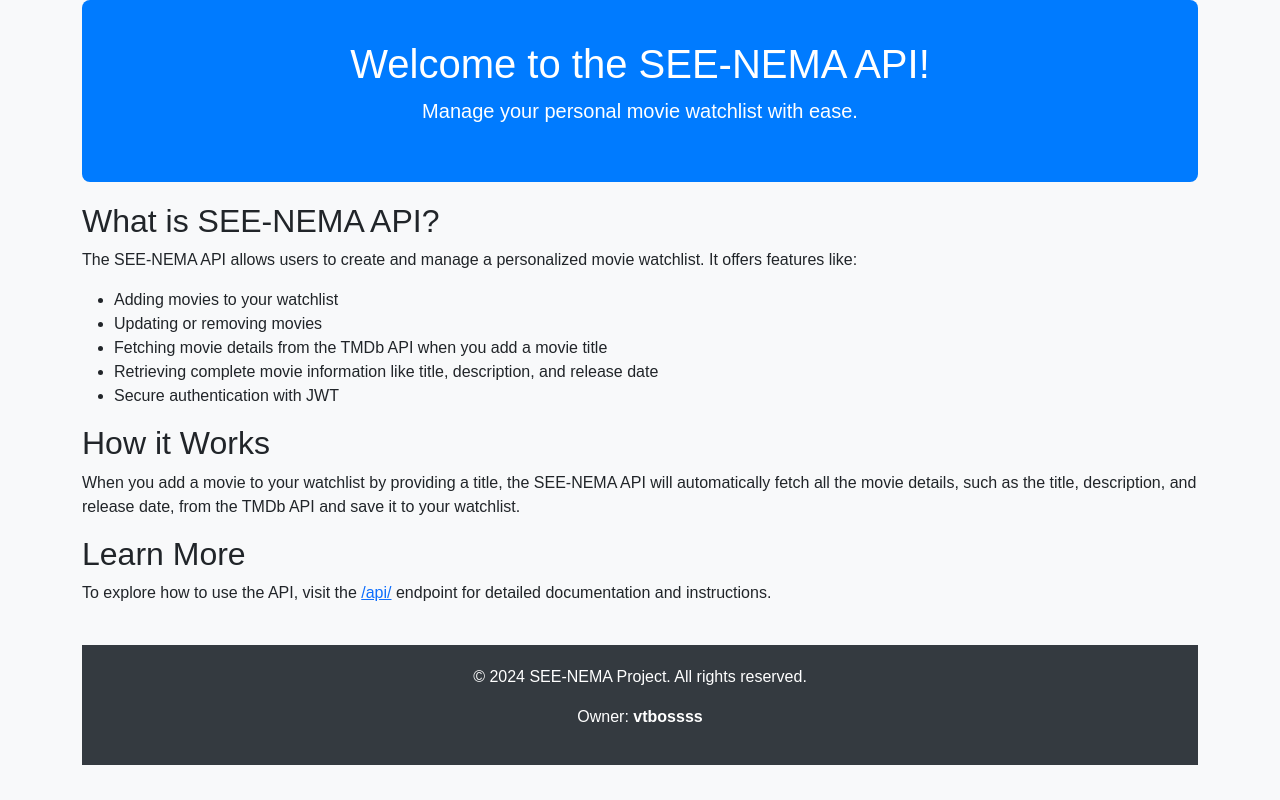
After one commit to vtbossss/SEE-NEMA-API, a Django app: page / in a window 1280 px wide. The commit adds this page. Run offline with Django 4.2, Linux system fonts and the light colour scheme; some libraries are stand-ins or nearby versions.

Commit message:
frontend

```diff
--- a/SEENEMA_API/SEENEMA_API/settings.py
+++ b/SEENEMA_API/SEENEMA_API/settings.py
@@ -31,9 +31,9 @@ BASE_DIR = Path(__file__).resolve().parent.parent
 
 
 # SECURITY WARNING: don't run with debug turned on in production!
-DEBUG = False
+DEBUG = True
 
-ALLOWED_HOSTS = ['seenema.pythonanywhere.com']
+ALLOWED_HOSTS = ['seenema.pythonanywhere.com','127.0.0.1','localhost']
 
 
 
--- a/SEENEMA_API/SEENEMA_API/urls.py
+++ b/SEENEMA_API/SEENEMA_API/urls.py
@@ -16,8 +16,10 @@ Including another URLconf
 """
 from django.contrib import admin
 from django.urls import path,include
+from api.views import Home
 
 urlpatterns = [
     path("admin/", admin.site.urls),
-    path("api/",include("api.urls"))
+    path("api/",include("api.urls")),
+    path("",Home,name="home"),
 ]
--- a/SEENEMA_API/api/views.py
+++ b/SEENEMA_API/api/views.py
@@ -10,7 +10,8 @@ from django.shortcuts import render
 
 # User Registration View
 
-
+def Home(request):
+    return render(request,'index.html')
 def landingview(request):
     return render(request,'landingpage.html')
 
--- /dev/null
+++ b/SEENEMA_API/templates/index.html
@@ -0,0 +1,64 @@
+<!DOCTYPE html>
+<html lang="en">
+
+<head>
+    <meta charset="UTF-8">
+    <meta name="viewport" content="width=device-width, initial-scale=1.0">
+    <title>Welcome to SEE-NEMA API</title>
+    <link rel="stylesheet" href="https://cdnjs.cloudflare.com/ajax/libs/bootstrap/5.1.3/css/bootstrap.min.css">
+    <style>
+        body {
+            background-color: #f8f9fa;
+            font-family: Arial, sans-serif;
+        }
+
+        .hero {
+            background-color: #007bff;
+            color: white;
+            padding: 40px 20px;
+            border-radius: 0.5rem;
+            margin-bottom: 20px;
+        }
+
+        .footer {
+            margin-top: 40px;
+            padding: 20px 0;
+            background-color: #343a40;
+            color: white;
+        }
+    </style>
+</head>
+
+<body>
+    <div class="container">
+        <div class="hero text-center">
+            <h1>Welcome to the SEE-NEMA API!</h1>
+            <p class="lead">Manage your personal movie watchlist with ease.</p>
+        </div>
+
+        <h2>What is SEE-NEMA API?</h2>
+        <p>The SEE-NEMA API allows users to create and manage a personalized movie watchlist. It offers features like:</p>
+        <ul>
+            <li>Adding movies to your watchlist</li>
+            <li>Updating or removing movies</li>
+            <li>Fetching movie details from the TMDb API when you add a movie title</li>
+            <li>Retrieving complete movie information like title, description, and release date</li>
+            <li>Secure authentication with JWT</li>
+        </ul>
+
+        <h2>How it Works</h2>
+        <p>When you add a movie to your watchlist by providing a title, the SEE-NEMA API will automatically fetch all the movie details, such as the title, description, and release date, from the TMDb API and save it to your watchlist.</p>
+
+        <h2>Learn More</h2>
+        <p>To explore how to use the API, visit the <a href="/api/">/api/</a> endpoint for detailed documentation and instructions.</p>
+
+        <div class="footer text-center">
+            <p>&copy; 2024 SEE-NEMA Project. All rights reserved.</p>
+            <p>Owner: <strong>vtbossss</strong></p>
+        </div>
+    </div>
+
+    <script src="https://cdnjs.cloudflare.com/ajax/libs/bootstrap/5.1.3/js/bootstrap.bundle.min.js"></script>
+</body>
+
+</html>
```
Also changed, not shown: SEENEMA_API/templates/landingpage.html (+42 -7 lines).
